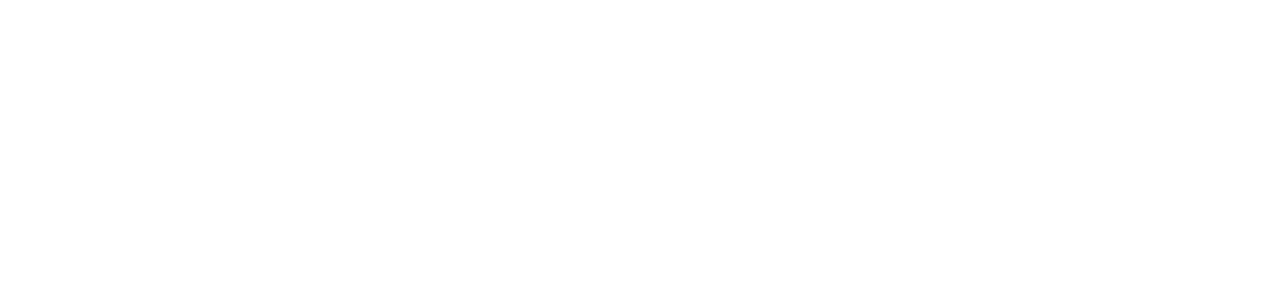
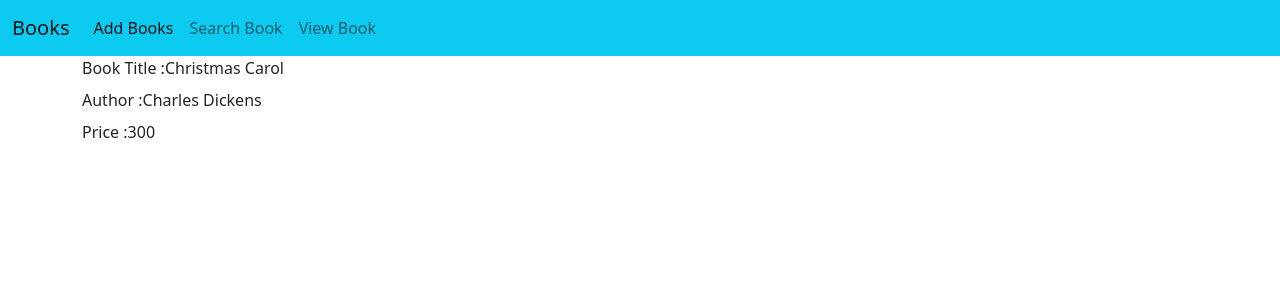
Before and after one commit to snehasamuel/Book-React_App, a React (Create React App) app: page /view in a window 1280 px wide. Before the commit this address had no page. Shown: the top 300 px of the page. Built offline with nearby package versions, Linux system fonts and the light colour scheme.

Commit message:
View Book created

```diff
--- a/src/App.js
+++ b/src/App.js
@@ -6,6 +6,7 @@
 import Navigation from './components/Navigation';
 import { BrowserRouter, Route, Routes } from 'react-router-dom';
 import Searchbook from './components/Searchbook';
+import Viewbook from './components/Viewbook';
 function App() {
   return (
 <div>
@@ -14,6 +15,7 @@
 <Route path="/" exact element={<Addbook/>}/>
 <Route path="/search" exact element={<Searchbook/>}/>
 
+<Route path="/view" exact element={<Viewbook/>}/>
 
   </Routes>
   </BrowserRouter>
--- a/src/components/Navigation.js
+++ b/src/components/Navigation.js
@@ -22,6 +22,11 @@
 <Link className="nav-link" to="/search">Search Book
 </Link>
         </li>
+        <li className="nav-item">
+<Link className="nav-link" to="/view">View Book
+</Link>
+        </li>
+
 
       </ul>
     </div>
--- /dev/null
+++ b/src/components/Viewbook.js
@@ -0,0 +1,36 @@
+import React from 'react'
+import Navigation from './Navigation'
+
+const Viewbook = () => {
+    var booklist={
+        "title":"Christmas Carol",
+"Author":"Charles Dickens",
+"Price":"300"
+}
+  return (
+    <div>
+        <Navigation/>
+
+        <div className="container">
+    <div className="row">
+        <div className="col col-12 col-sm-12 col-md-12 col-lg-12 col-xl-12 col-xxl-12">
+           <label className='form-label'>Book Title : </label>
+
+            {booklist.title}
+        </div>
+        <div className="col col-12 col-sm-12 col-md-12 col-lg-12 col-xl-12 col-xxl-12">
+            <label className='form-label'>Author : </label>
+            {booklist.Author}
+        </div>
+        <div className="col col-12 col-sm-12 col-md-12 col-lg-12 col-xl-12 col-xxl-12">
+            <label className='form-label'>Price :</label>
+            {booklist.Price}
+        </div>
+    </div>
+</div>
+
+    </div>
+  )
+}
+
+export default Viewbook
```
Also changed, not shown: public/view.html (added, +7 -0 lines).
